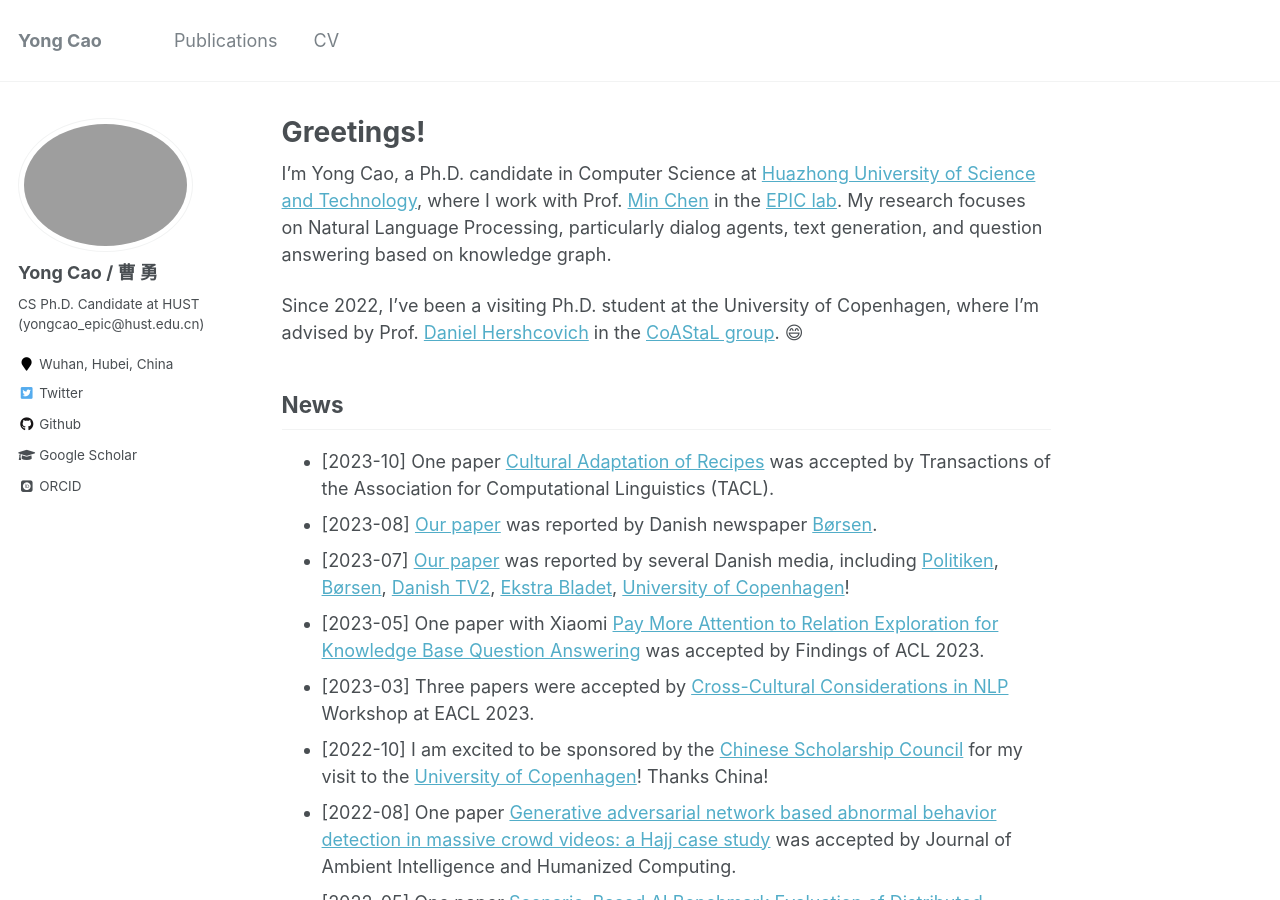
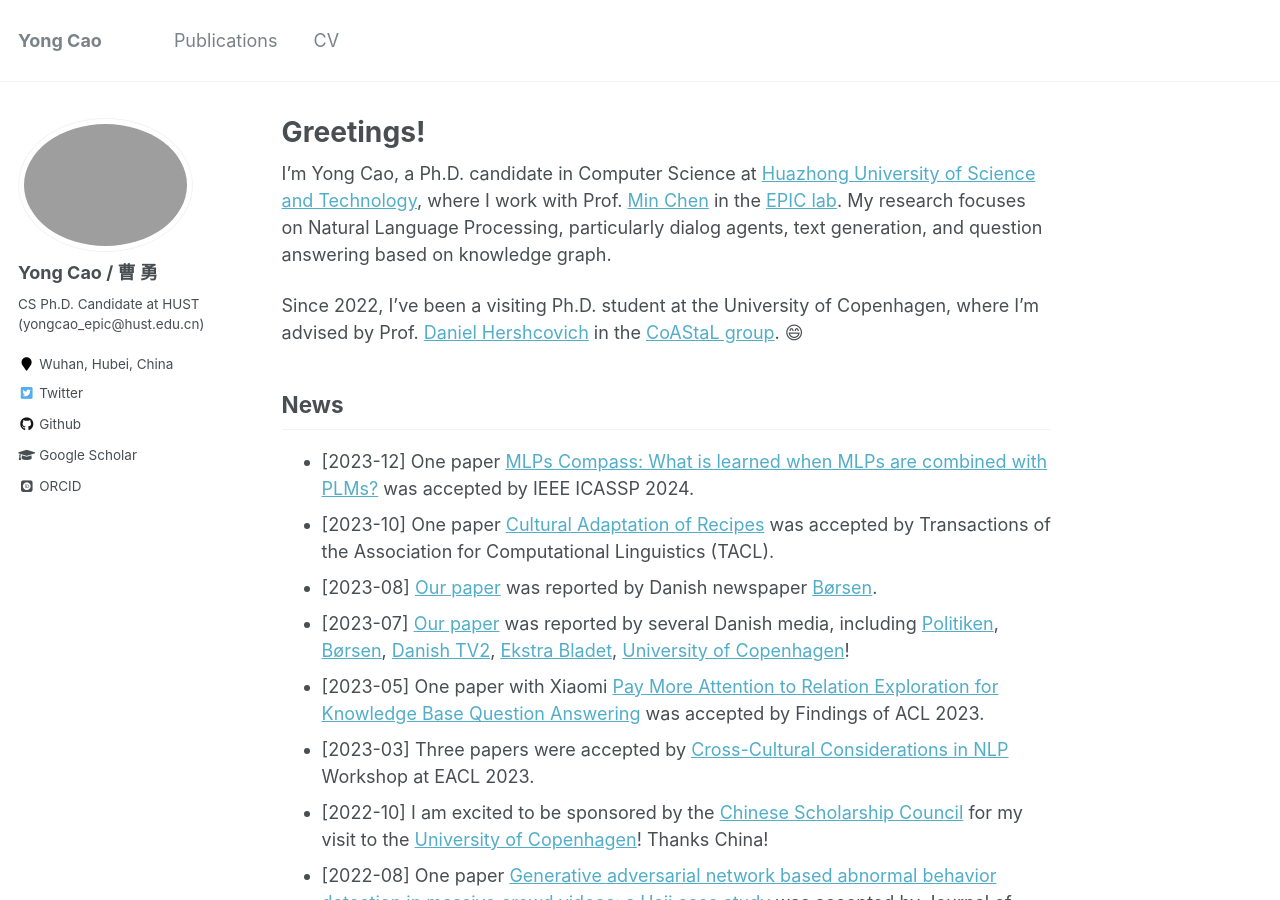
Before and after one commit to yongcaoplus/yongcaoplus.github.io, a Jekyll site: the page built from _pages/about.md, in a window 1280 px wide and 900 px high. Built offline with Jekyll 4.4.1, drawn with Linux system fonts in a browser that asks for light colours; some web fonts are replaced.

Commit message:
update icassp pdf

```diff
--- a/_pages/about.md
+++ b/_pages/about.md
@@ -17,6 +17,7 @@ Since 2022, I've been a visiting Ph.D. student at the University of Copenhagen,
 
 News
 ------
+* [2023-12] One paper [MLPs Compass: What is learned when MLPs are combined with PLMs?]() was accepted by IEEE ICASSP 2024.
 * [2023-10] One paper [Cultural Adaptation of Recipes]() was accepted by Transactions of the Association for Computational Linguistics (TACL).
 * [2023-08] [Our paper](https://arxiv.org/pdf/2303.17466.pdf) was reported by Danish newspaper [Børsen](https://borsen.dk/nyheder/ai/populaer-chatbot-promoverer-amerikanske-vaerdier-og-normer).
 * [2023-07] [Our paper](https://arxiv.org/pdf/2303.17466.pdf) was reported by several Danish media, including [Politiken](https://politiken.dk/debat/klummer/jarlner/art9429359/Samtalerobot-er-et-redskab-for-amerikansk-kulturimperialisme), [Børsen](https://ekstrabladet.dk/nyheder/samfund/chatgpt-fremmer-amerikanske-normer-og-vaerdier/9856186), [Danish TV2](https://www.tv2kosmopol.dk/nyhedsarkiv?date=2023-07-10&clip=634dda2b-8303-4527-aeff-a96418116135), [Ekstra Bladet](https://ekstrabladet.dk/nyheder/samfund/chatgpt-fremmer-amerikanske-normer-og-vaerdier/9856186), [University of Copenhagen](https://di.ku.dk/english/news/2023/chatgpt-promotes-american-norms-and-values/)!
```
Also changed, not shown: _publications/publication.md (+9 -0 lines).
